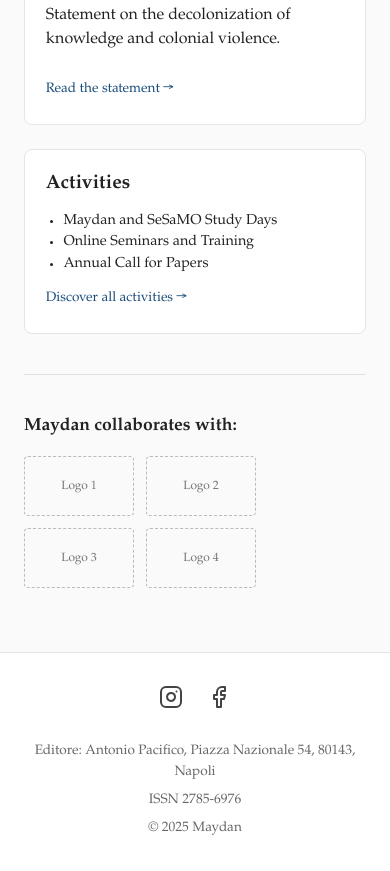
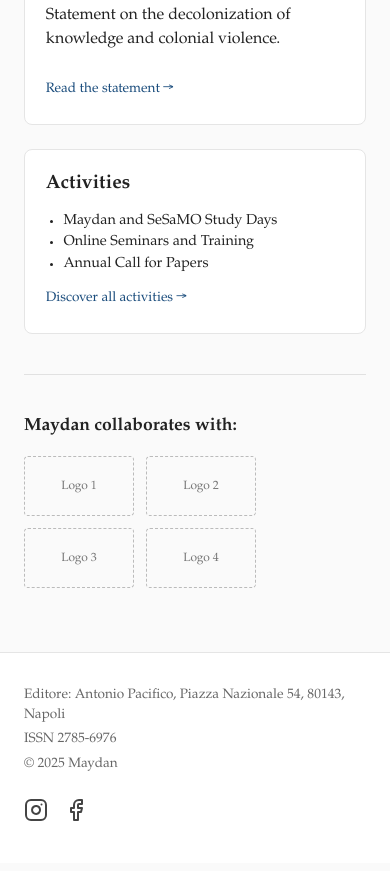
Before and after one commit to Axerck/maydan-website, an Astro site: page /en in a window 390 px wide. Shown: the part 1389-2260 px from the top of the page. Built offline with nearby package versions, Linux system fonts and the light colour scheme; Astro itself is replaced by a stand-in of ours.

Commit message:
Refine footer layout: text left, socials right

```diff
--- a/src/layouts/Layout.astro
+++ b/src/layouts/Layout.astro
@@ -137,6 +137,14 @@ const switchLang = (targetLang: string) => {
 		<!-- FOOTER -->
 		<footer class="site-footer">
 			<div class="footer-inner">
+				<div class="footer-text">
+					<p>
+						Editore: Antonio Pacifico, Piazza Nazionale 54, 80143,
+						Napoli
+					</p>
+					<p>ISSN 2785-6976</p>
+					<p>&copy; <span id="year">{year}</span> Maydan</p>
+				</div>
 				<div class="social-links">
 					<a
 						href="https://www.instagram.com/rivistamaydan/"
@@ -155,12 +163,6 @@ const switchLang = (targetLang: string) => {
 						<Facebook size={24} />
 					</a>
 				</div>
-				<p>
-					Editore: Antonio Pacifico, Piazza Nazionale 54, 80143,
-					Napoli
-				</p>
-				<p>ISSN 2785-6976</p>
-				<p>&copy; <span id="year">{year}</span> Maydan</p>
 			</div>
 		</footer>
 	</body>
--- a/src/styles/custom.css
+++ b/src/styles/custom.css
@@ -366,16 +366,25 @@ body {
     font-size: .85rem;
     color: #666;
     display: flex;
+    flex-direction: row;
+    justify-content: space-between;
+    align-items: flex-end;
+    /* Align bottom or center? Usually center looks better, but text blocks... let's try flex-end or center */
+    align-items: center;
+    gap: 2rem;
+}
+
+.footer-text {
+    text-align: left;
+    display: flex;
     flex-direction: column;
-    align-items: center;
-    text-align: center;
-    gap: 0.5rem;
+    gap: 0.25rem;
 }
 
 .footer-inner .social-links {
-    margin-bottom: 1rem;
+    margin-bottom: 0;
     display: flex;
-    gap: 1.5rem;
+    gap: 1rem;
 }
 
 .footer-inner .social-icon {
@@ -392,13 +401,22 @@ body {
     margin: 0;
 }
 
-
-
-/* Responsive */
-
 @media (max-width: 768px) {
     .header-inner {
         flex-wrap: wrap;
+    }
+
+    .footer-inner {
+        flex-direction: column-reverse;
+        /* Socials on top or bottom? Usually socials on bottom is fine, or top. User didn't specify mobile. Let's stack naturally text top, socials bottom, or social top text bottom. Let's do Standard stack: Text top, Social bottom */
+        flex-direction: column;
+        align-items: flex-start;
+        gap: 1.5rem;
+        text-align: left;
+    }
+
+    .footer-inner .social-links {
+        align-self: flex-start;
     }
 
     .main-nav {
```
